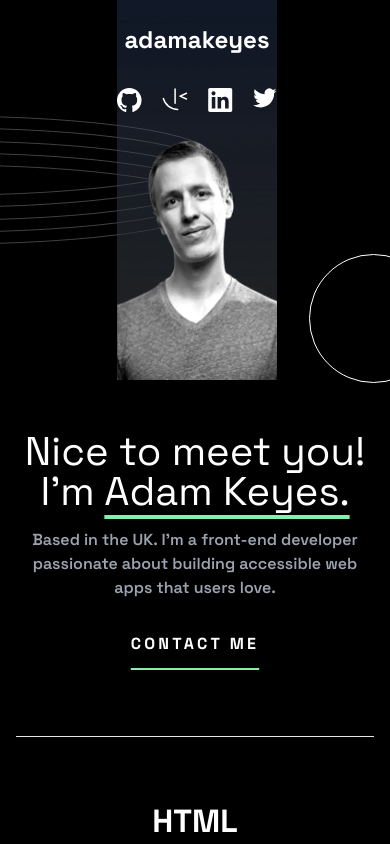
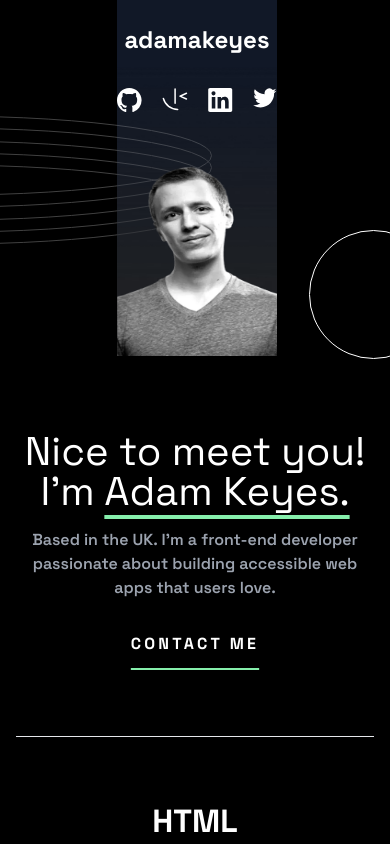
Before and after one commit to WanchalermMitcachon/devportfolio, a React (Vite) app: page / in a window 390 px wide. Shown: the top 844 px of the page. Built offline with nearby package versions, Linux system fonts and the light colour scheme.

Commit message:
dsad
dsad

```diff
--- a/src/components/Profile/Profile.jsx
+++ b/src/components/Profile/Profile.jsx
@@ -1,7 +1,7 @@
 import React from "react";
 import profileMobile from "../../assets/images/image-profile-mobile.webp";
 import profileTablet from "../../assets/images/image-profile-tablet.webp";
-import profileDesktop from "../../assets/images/profileyoo.jpg";
+import profileDesktop from "../../assets/images/image-profile-desktop.webp";
 
 function Profile() {
   // ตรวจสอบขนาดของหน้าจอ
@@ -87,7 +87,7 @@ function Profile() {
             <img
               src={profilePicSrc}
               alt="xx"
-              className="h-[380px] w-full z-0 md:h-[500px] object-fill md:object-fill "
+              className="h-[300px] mt-14 w-full z-0 md:h-[500px] object-fill md:object-fill md:mt-0 "
             />
           </div>
           {/* Circle */}
@@ -95,7 +95,7 @@ function Profile() {
             xmlns="http://www.w3.org/2000/svg"
             width="129"
             height="129"
-            className="translate-x-8 overflow-x-hidden translate-y-[254px] md:absolute md:right-[-2rem] md:top-11 lg:right-[90%] lg:top-0 "
+            className="translate-x-8 overflow-x-hidden translate-y-[230px] md:absolute md:right-[-2rem] md:top-11 lg:right-[90%] lg:top-0 "
           >
             <circle
               cx="830.5"
```
